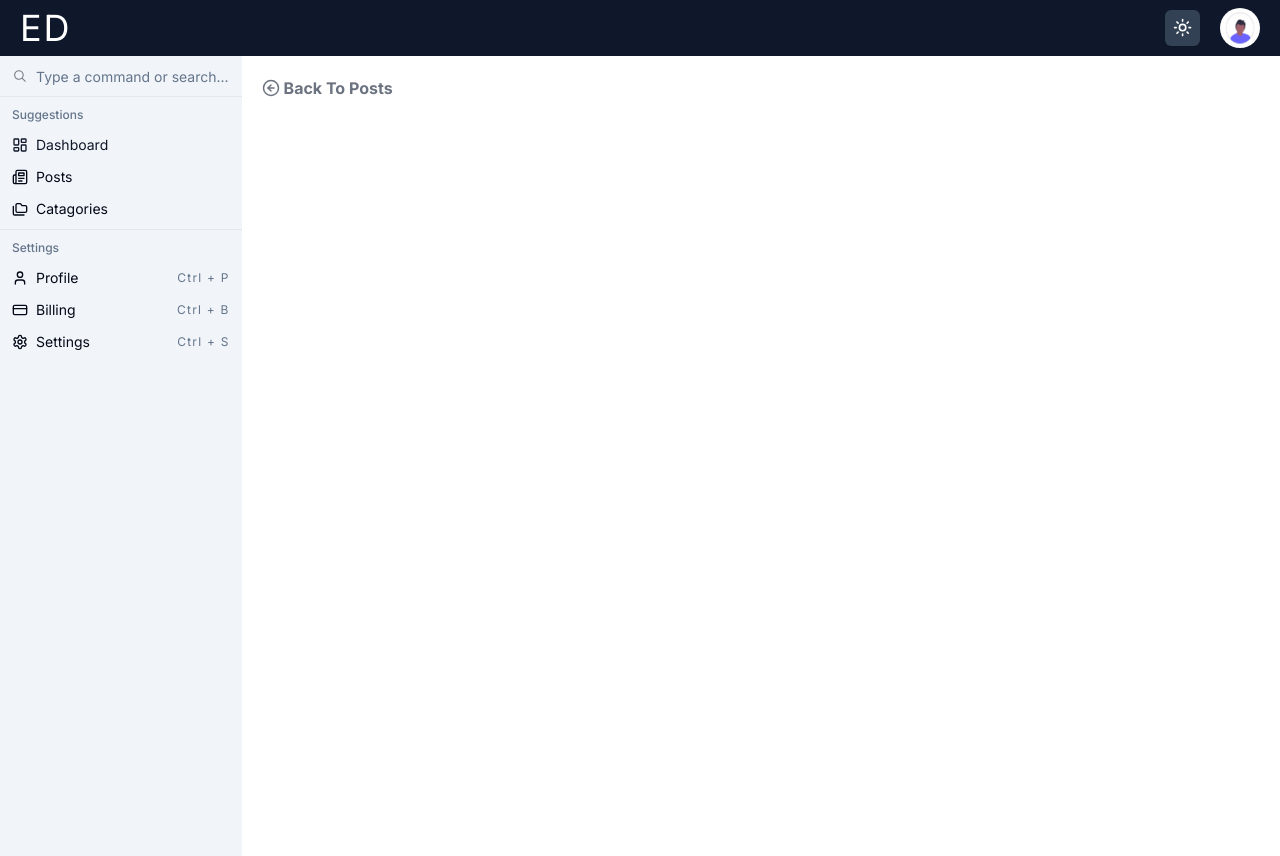
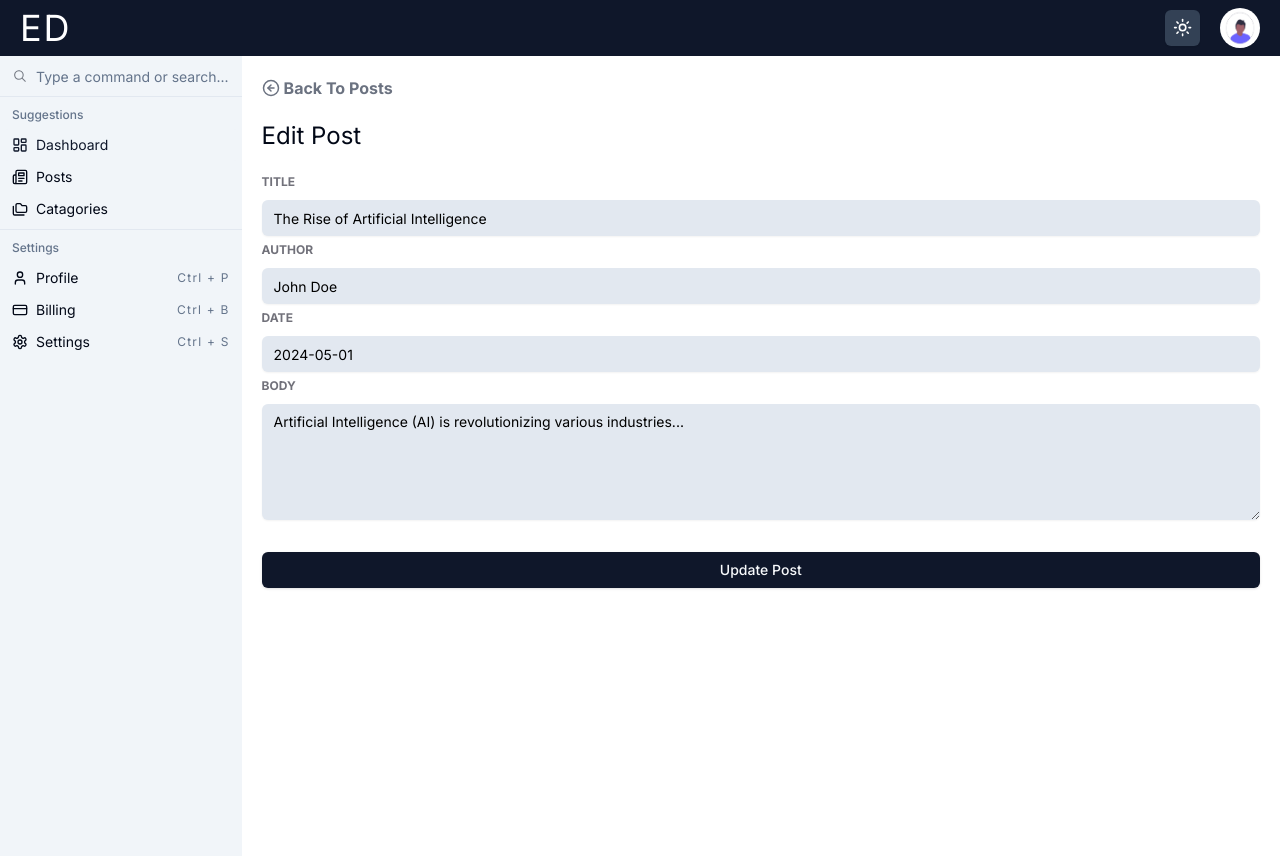
Before and after one commit to BaGorK/nextjs-shadcn-admin-dashboard, a Next.js app: page /posts/edit/1 in a window 1280 px wide. Built offline with nearby package versions, Linux system fonts and the light colour scheme.

Commit message:
feat: add a edit posts page

```diff
--- a/app/(Main)/posts/edit/[id]/page.tsx
+++ b/app/(Main)/posts/edit/[id]/page.tsx
@@ -1,4 +1,6 @@
-import z from 'zod';
+'use client';
+
+import { z } from 'zod';
 import { useForm } from 'react-hook-form';
 import { zodResolver } from '@hookform/resolvers/zod';
 import {
@@ -11,13 +13,149 @@ import {
 } from '@/components/ui/form';
 
 import BackButton from '@/components/BackButton';
+import { Input } from '@/components/ui/input';
+import { Textarea } from '@/components/ui/textarea';
+import posts from '@/lib/data/data';
+import { Button } from '@/components/ui/button';
 
-function page() {
+const formSchema = z.object({
+  title: z
+    .string()
+    .min(3, {
+      message: 'Title must be at least 3 characters long',
+    })
+    .max(100, {
+      message: 'Title must be at most 100 characters long',
+    }),
+  body: z.string().min(10, {
+    message: 'Body must be at least 10 characters long',
+  }),
+  author: z
+    .string()
+    .min(3, {
+      message: 'Author must be at least 3 characters long',
+    })
+    .max(50, {
+      message: 'Author must be at most 50 characters long',
+    }),
+  date: z.string().nonempty({
+    message: 'Date is required',
+  }),
+});
+
+type Props = {
+  params: {
+    id: string;
+  };
+};
+
+function PostEditPage({ params }: Props) {
+  const post = posts.find((post) => post.id === params.id);
+
+  const formMethods = useForm<z.infer<typeof formSchema>>({
+    resolver: zodResolver(formSchema),
+    defaultValues: post,
+  });
+
+  const { handleSubmit, control } = formMethods;
+
+  const onSubmitHandler = handleSubmit((data: z.infer<typeof formSchema>) => {
+    console.log(data);
+  });
+
   return (
     <>
       <BackButton label='Back To Posts' to='/posts' />
+
+      <h3 className='text-2xl mb-4'>Edit Post</h3>
+
+      <Form {...formMethods}>
+        <form onSubmit={onSubmitHandler}>
+          <FormField
+            control={control}
+            name='title'
+            render={({ field }) => (
+              <FormItem>
+                <FormLabel className='uppercase text-xs font-bold text-zinc-500 dark:text-slate-300/70'>
+                  Title
+                </FormLabel>
+                <FormControl>
+                  <Input
+                    className='bg-slate-200 border-0 text-black dark:bg-slate-500/50 dark:text-white focus-visible:ring-0 focus-visible:ring-offset-0'
+                    placeholder='enter title'
+                    {...field}
+                  />
+                </FormControl>
+                <FormMessage />
+              </FormItem>
+            )}
+          />
+
+          <FormField
+            control={control}
+            name='author'
+            render={({ field }) => (
+              <FormItem>
+                <FormLabel className='uppercase text-xs font-bold text-zinc-500 dark:text-slate-300/70'>
+                  Author
+                </FormLabel>
+                <FormControl>
+                  <Input
+                    className='bg-slate-200 border-0 text-black dark:bg-slate-500/50 dark:text-white focus-visible:ring-0 focus-visible:ring-offset-0'
+                    placeholder='enter author'
+                    {...field}
+                  />
+                </FormControl>
+                <FormMessage />
+              </FormItem>
+            )}
+          />
+          <FormField
+            control={control}
+            name='date'
+            render={({ field }) => (
+              <FormItem>
+                <FormLabel className='uppercase text-xs font-bold text-zinc-500 dark:text-slate-300/70'>
+                  Date
+                </FormLabel>
+                <FormControl>
+                  <Input
+                    className='bg-slate-200 border-0 text-black dark:bg-slate-500/50 dark:text-white focus-visible:ring-0 focus-visible:ring-offset-0'
+                    placeholder='enter date'
+                    {...field}
+                  />
+                </FormControl>
+                <FormMessage />
+              </FormItem>
+            )}
+          />
+          <FormField
+            control={control}
+            name='body'
+            render={({ field }) => (
+              <FormItem>
+                <FormLabel className='uppercase text-xs font-bold text-zinc-500 dark:text-slate-300/70'>
+                  Body
+                </FormLabel>
+                <FormControl>
+                  <Textarea
+                    className='bg-slate-200 border-0 text-black dark:bg-slate-500/50 dark:text-white focus-visible:ring-0 focus-visible:ring-offset-0'
+                    placeholder='enter body'
+                    {...field}
+                    rows={5}
+                  />
+                </FormControl>
+                <FormMessage />
+              </FormItem>
+            )}
+          />
+          <Button className='w-full dark:bg-blue-600 dark:text-white mt-8'>
+            Update Post
+          </Button>
+        </form>
+      </Form>
     </>
   );
 }
 
-export default page;
+export default PostEditPage;
```
